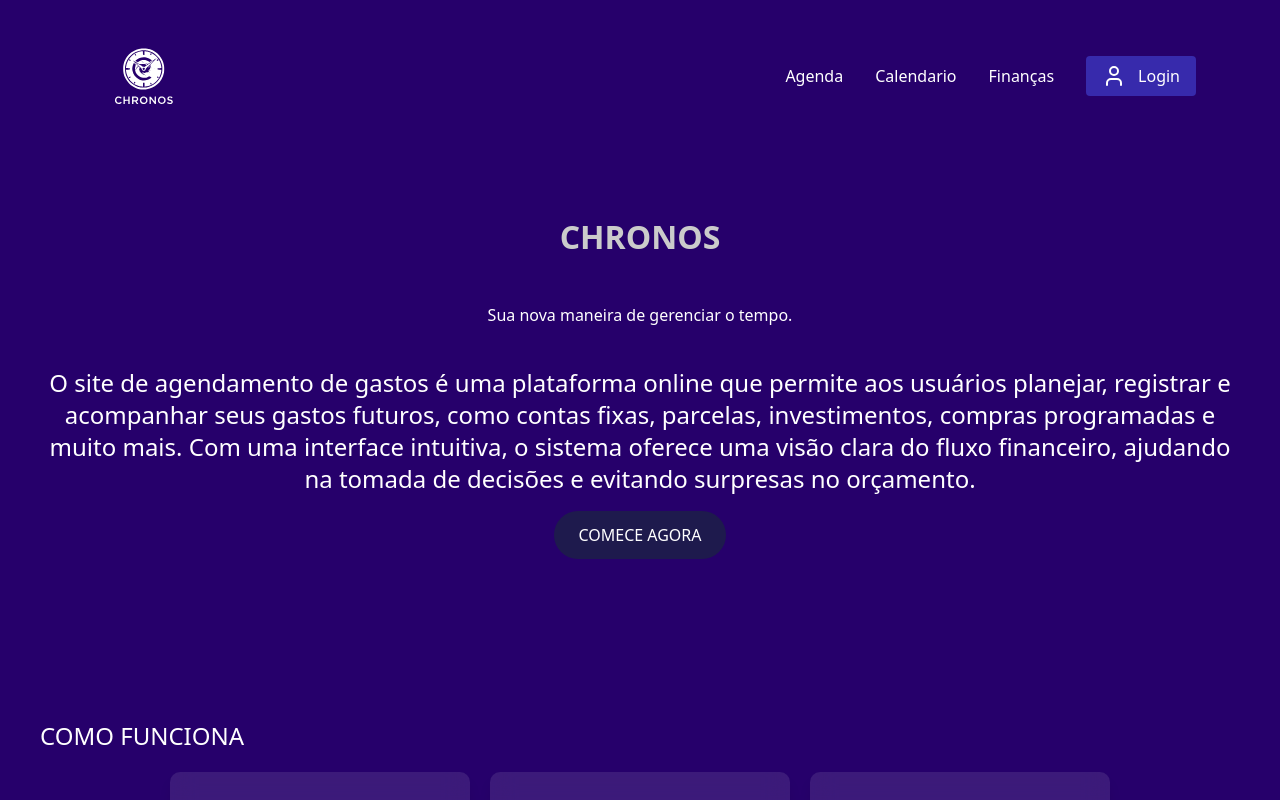
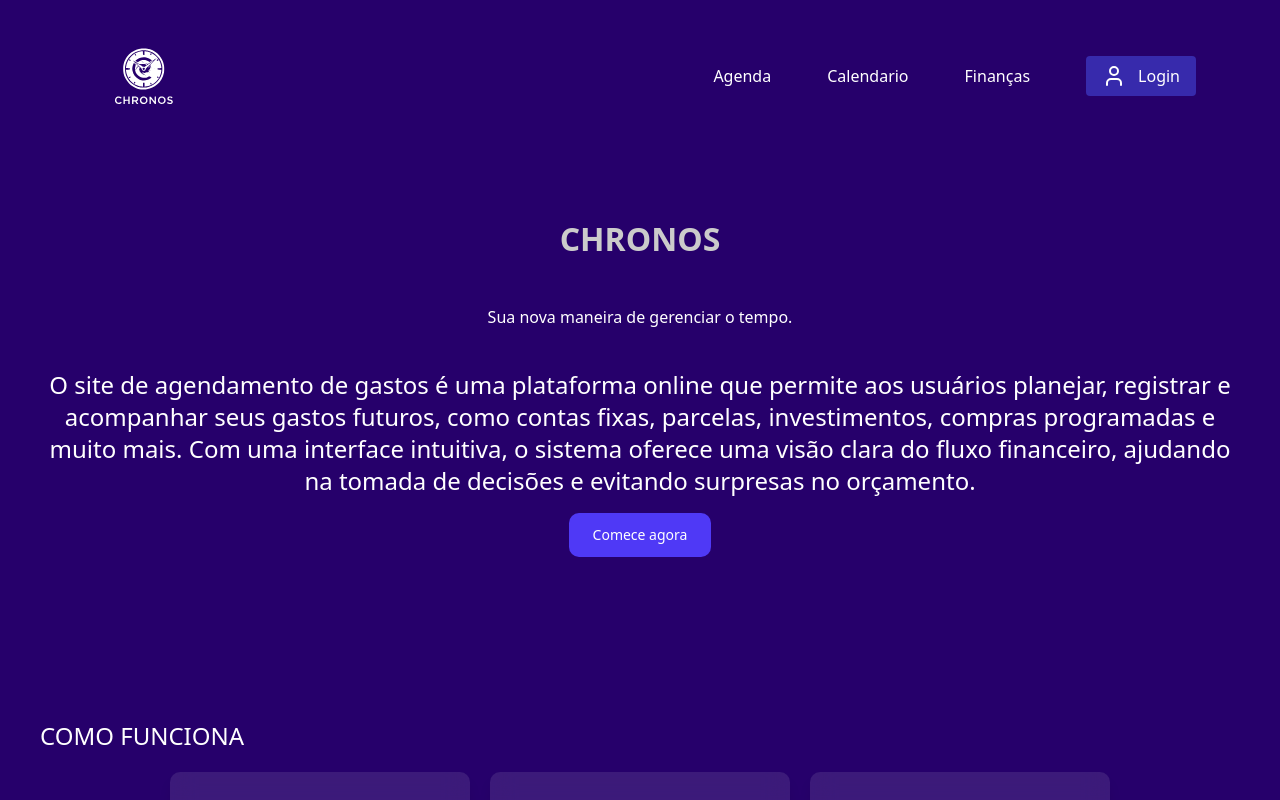
Before and after one commit to hudsondti/web, a Next.js app: page / in a window 1280 px wide. Shown: the top 800 px of the page. Built offline with nearby package versions, Linux system fonts and the light colour scheme.

Commit message:
melhorando a lógica dos componentes

```diff
--- a/src/components/BannerHero/BannerHero.tsx
+++ b/src/components/BannerHero/BannerHero.tsx
@@ -25,7 +25,7 @@ export default function BannerHero() {
 
           <Link
             href="/agendamento"
-            className="text-white uppercase bg-indigo-950 rounded-3xl px-6 py-3 self-center w-fit"
+            className="inline-block bg-indigo-600 hover:bg-indigo-700 text-white px-6 py-3 rounded-lg transition duration-300 text-sm font-medium self-center w-fit"
           >
             Comece agora
           </Link>
--- /dev/null
+++ b/src/components/Header/DesktopMenu.tsx
@@ -0,0 +1,30 @@
+import { User } from "lucide-react";
+import Link from "next/link";
+import { pagesMenu } from "./pagesmenu";
+
+export default function DesktopMenu() {
+  return (
+    <nav className="hidden md:block">
+      <ul className="flex items-center gap-[56px] text-white">
+        {pagesMenu.map((page) => (
+          <li key={page.name}>
+            <Link
+              href={page.href}
+              className="text-responsive hover:text-gray-300 transition duration-300"
+            >
+              {page.name}
+            </Link>
+          </li>
+        ))}
+
+        <Link
+          className="flex items-center gap-3 rounded bg-indigo-800 py-2 px-4 hover:opacity-80 transition duration-300 text-responsive"
+          href="/login"
+        >
+          <User className="text-white w-6 h-6" />
+          Login
+        </Link>
+      </ul>
+    </nav>
+  );
+}
--- a/src/components/Header/Header.tsx
+++ b/src/components/Header/Header.tsx
@@ -4,6 +4,7 @@ import { User, Menu, X } from "lucide-react";
 import Link from "next/link";
 import { useState, useEffect } from "react";
 import Image from "next/image";
+import DesktopMenu from "./DesktopMenu";
 
 export default function Header() {
   const [isMenuOpen, setIsMenuOpen] = useState(false);
@@ -41,41 +42,7 @@ export default function Header() {
         </Link>
 
         {/* Desktop Navigation */}
-        <nav className="hidden md:block">
-          <ul className="flex items-center gap-8 text-white">
-            <li>
-              <Link
-                href="/agenda"
-                className="text-responsive hover:text-gray-300 transition duration-300"
-              >
-                Agenda
-              </Link>
-            </li>
-            <li>
-              <Link
-                href="/calendario"
-                className="text-responsive hover:text-gray-300 transition duration-300"
-              >
-                Calendario
-              </Link>
-            </li>
-            <li>
-              <Link
-                href="/financas"
-                className="text-responsive hover:text-gray-300 transition duration-300"
-              >
-                Finanças
-              </Link>
-            </li>
-            <Link
-              className="flex items-center gap-3 rounded bg-indigo-800 py-2 px-4 hover:opacity-80 transition duration-300 text-responsive"
-              href="/login"
-            >
-              <User className="text-white w-6 h-6" />
-              Login
-            </Link>
-          </ul>
-        </nav>
+        <DesktopMenu />
 
         {/* Mobile Menu Button */}
         <button
--- /dev/null
+++ b/src/components/Header/MobileMenu.tsx
@@ -0,0 +1,53 @@
+import { Link, User } from "lucide-react";
+import { useState } from "react";
+
+interface MobileMenuProps {}
+
+export default function MobileMenu() {
+  const [isMenuOpen, setIsMenuOpen] = useState(false);
+  return (
+    <div className="absolute top-full left-0 w-full bg-[#26006b] shadow-lg bg-opacity-95 md:hidden">
+      <nav className="container-section px-4 py-6">
+        <ul className="flex flex-col gap-6 text-white">
+          <li>
+            <Link
+              href="/agenda"
+              className="block text-responsive hover:text-gray-300 transition duration-300"
+              onClick={() => setIsMenuOpen(false)}
+            >
+              Agenda
+            </Link>
+          </li>
+          <li>
+            <Link
+              href="/calendario"
+              className="block text-responsive hover:text-gray-300 transition duration-300"
+              onClick={() => setIsMenuOpen(false)}
+            >
+              Calendario
+            </Link>
+          </li>
+          <li>
+            <Link
+              href="/financas"
+              className="block text-responsive hover:text-gray-300 transition duration-300"
+              onClick={() => setIsMenuOpen(false)}
+            >
+              Finanças
+            </Link>
+          </li>
+          <li className="flex justify-center">
+            <Link
+              className="flex items-center gap-3 rounded bg-indigo-800 py-2 px-4 hover:opacity-80 transition duration-300 w-fit text-responsive"
+              href="/login"
+              onClick={() => setIsMenuOpen(false)}
+            >
+              <User className="text-white w-6 h-6" />
+              Login
+            </Link>
+          </li>
+        </ul>
+      </nav>
+    </div>
+  );
+}
--- /dev/null
+++ b/src/components/Header/pagesmenu.ts
@@ -0,0 +1,5 @@
+export const pagesMenu = [
+  { name: "Agenda", href: "/agenda" },
+  { name: "Calendario", href: "/calendario" },
+  { name: "Finanças", href: "/financas" },
+];
```
